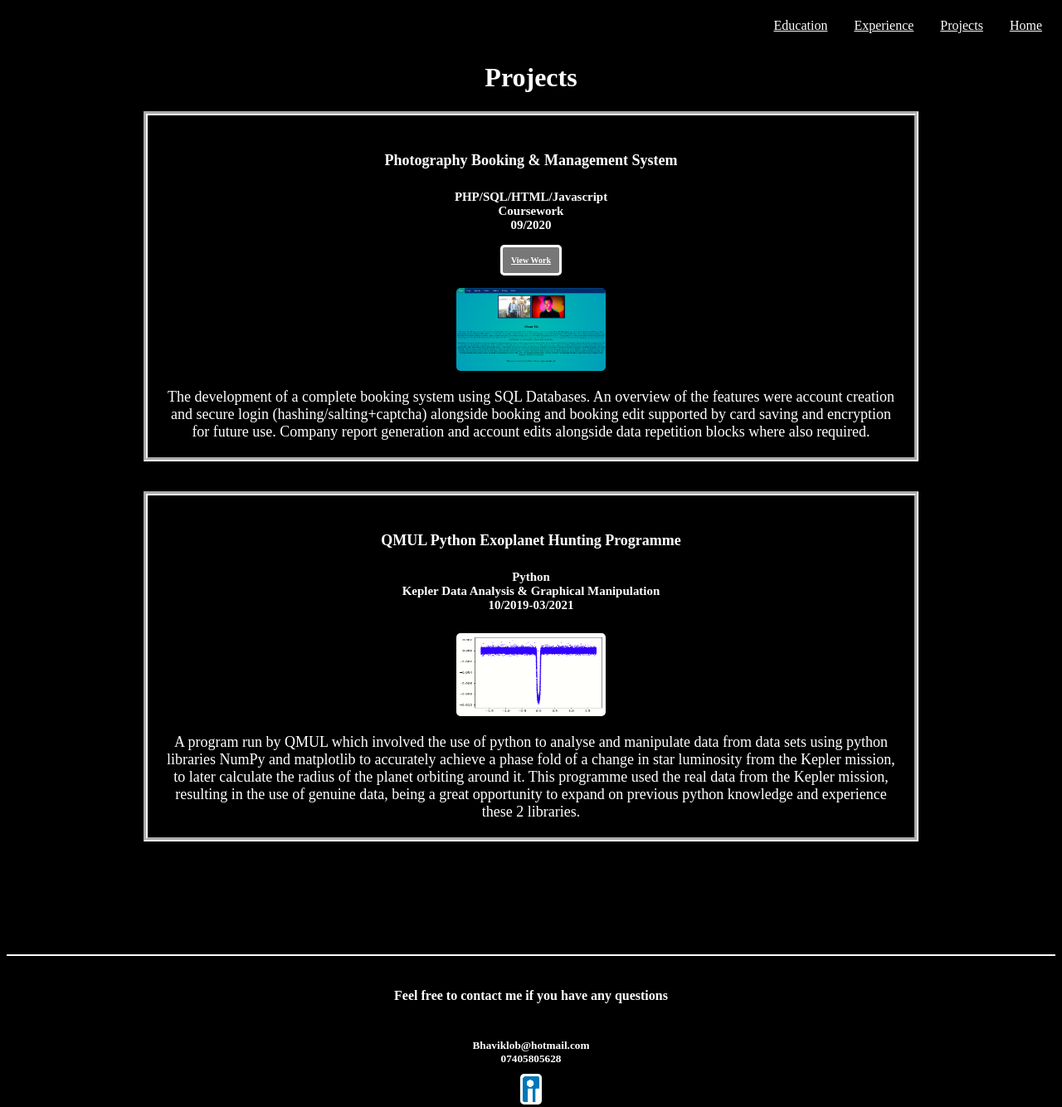
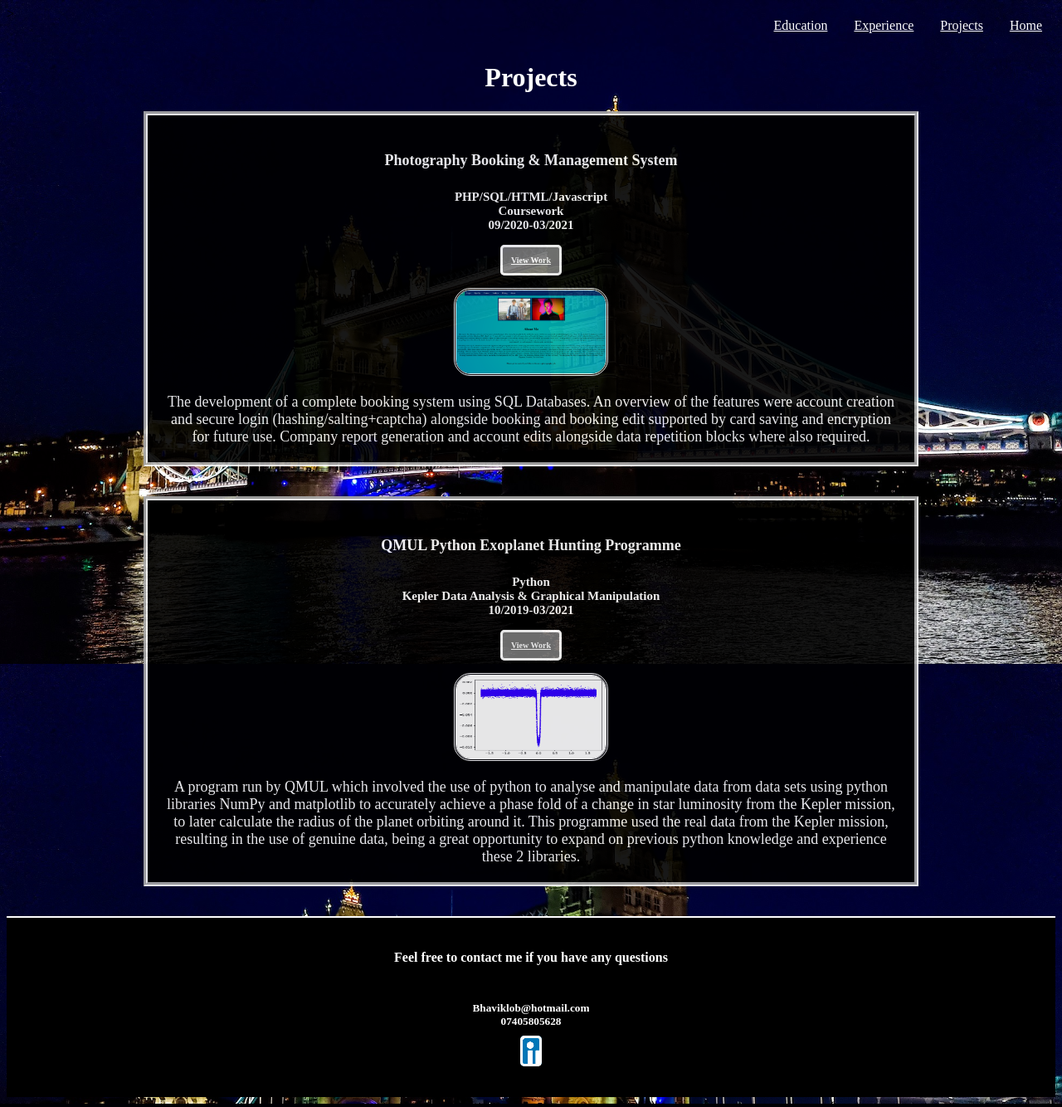
Before and after one commit to Bhavik-Gilbert/Bhavik-Gilbert.github.io, a PHP site: page /Projects.html in a window 1280 px wide. Shown: the whole page at 83% size. Run offline with PHP 8.4, Linux system fonts and the light colour scheme.

Commit message:
backdrop

```diff
--- a/CSS/Base.css
+++ b/CSS/Base.css
@@ -1,8 +1,23 @@
-body{
-    background-color: #000;
-    background-repeat: repeat;
-    background-size: 100%;
-  }
+body {
+	background-image: url("Images/background.jpg");
+	background-size: cover;
+  background-repeat: no-repeat;
+  background-attachment: fixed;
+
+}
+
+@keyframes gradient {
+	0% {
+		background-position: 0% 50%;
+	}
+	50% {
+		background-position: 100% 50%;
+	}
+	100% {
+		background-position: 0% 50%;
+	}
+}
+
 
   h1{color: #fff}
   h2{color: #fff}
@@ -12,21 +27,36 @@ body{
   h6{color: #fff}
 
 .info{display: inline-block; overflow:auto; border:5px solid #fff;padding: 20px;
-    border-radius: 10px; background-color: #000; color:#fff;
-    border-style: double; height: 200px; width: 200px; font-size: 14px; opacity: .8}
+    border-radius: 10px; color:#fff;border-style: double;
+    height: 200px; width: 200px; font-size: 14px; background-color:#000;
+    opacity:0.9}
+.info:hover{height: 300px; width:300px; font-size: 21px; opacity:1;
+    background: linear-gradient(-45deg, #000, #800000, #330000, #000);
+    background-size: 400% 400%; background-repeat: no-repeat;
+    background-attachment: fixed; animation: gradient 15s ease infinite;}
 
-.info:hover{height: 300px; width:300px; font-size: 21px; opacity:1}
+.project{border:5px solid #fff; padding: 20px; background-color: #000; opacity:0.9;
+    color:#fff; border-style: groove; height: auto; width: 70%; font-size: 18px;}
+.project:hover{opacity:1;
+    background: linear-gradient(-45deg, #000, #48AAAD, #0492C2, #000);
+    background-size: 400% 400%; background-repeat: no-repeat;
+    background-attachment: fixed; animation: gradient 15s ease infinite;}
 
-.project{border:5px solid #fff; padding: 20px; background-color: #000;
-  color:#fff; border-style: groove; height: auto; width: 70%; font-size: 18px;}
+.experience{border:5px solid #fff; padding: 20px; background-color: #000; opacity:0.9;
+    color:#fff; border-style: groove; height: auto; width: 70%; font-size: 18px;}
+.experience:hover{opacity:1;
+    background: linear-gradient(-45deg, #000, #cc4c00, #722a00, #000);
+    background-size: 400% 400%; background-repeat: no-repeat;
+    background-attachment: fixed; animation: gradient 15s ease infinite;}
 
-.experience{border:5px solid #fff; padding: 20px; background-color: #000;
-  color:#fff; border-style: groove; height: auto; width: 70%; font-size: 18px;}
+.education{border:5px solid #fff; padding: 20px; background-color: #000; opacity:0.9;
+   color:#fff; border-style: groove; height: auto; width: 70%; font-size: 18px;}
+.education:hover{opacity:1;
+    background: linear-gradient(-45deg, #000, #488050, #1d3320, #000);
+    background-size: 400% 400%; background-repeat: no-repeat;
+    background-attachment: fixed; animation: gradient 15s ease infinite;}
 
-.education{border:5px solid #fff; padding: 20px; background-color: #000;
-  color:#fff; border-style: groove; height: auto; width: 70%; font-size: 18px;}
-
-.pic{height:100px;width:180px;border: #fff; border-radius: 5px;}
+.pic{height:100px;width:180px;border: #fff; border-radius: 20px; border-style: double;}
 .pic:hover{height:300;width: 540px;}
 
 .btn {padding: 10px;font-size: 10px;color: #fff;background: #777777;border: #000;border-radius: 5px;
--- a/CSS/footer.css
+++ b/CSS/footer.css
@@ -1,12 +1,9 @@
 .footer{
-    left: 0;
-    bottom: 0;
+    position:bottom;
     width: 100%;
     background-color: #000;
-    background-size: cover;
-    height: auto;
-    margin-top: 100px;
-    padding-bottom:8px;
+    height: max-content;
+    padding-bottom:50px;
     border-top:2px solid #fff;}
 
     .content{display: inline-block; overflow:auto; right:200px}
--- a/Experience.html
+++ b/Experience.html
@@ -21,7 +21,7 @@
     <div class=experience align="center">
         <h4> Computer Science Mentor</h4>
         <h5>Leyton VI Form College<br>08/2020-08/2021</h5>
-        <h6><br><a href=http://www.leyton.ac.uk/ class=btn>View Website</a><br></h6>
+        c
         Advising students in all aspects of their coursework, ranging from usage in PHP, JavaScript, SQL, C# and Python.
         Teaching students how to correctly design and document systems during development to an industry standard, mainly
         focusing on web development and database systems with anomalies including 3D game development in unity and 2D game
--- a/Projects.html
+++ b/Projects.html
@@ -19,11 +19,11 @@
 <div align="center">
     <h1>Projects</h1>
 
-    <div class="project" align="center">
+    <div class=project align="center">
         <h4>Photography Booking & Management System</h4>
-        <h5>PHP/SQL/HTML/Javascript<br>Coursework<br>09/2020</h5>
+        <h5>PHP/SQL/HTML/Javascript<br>Coursework<br>09/2020-03/2021</h5>
         <h6><a href=http://bhavik-portfolio.epizy.com/Websites/Coursework%20-%20Photography/Home.php class=btn>View Work</a><br></h6>
-        <img class = "pic" src="CSS/Images/Titles/Coursework.PNG">
+        <img class=pic src="CSS/Images/Titles/Coursework.PNG">
         <br><br>
         The development of a complete booking system using SQL Databases. An overview of the features were account creation and secure login (hashing/salting+captcha) alongside booking and booking edit
         supported by card saving and encryption for future use. Company report generation and account edits alongside data repetition blocks where also required.
@@ -34,7 +34,9 @@
     <div class=project align="center">
         <h4>QMUL Python Exoplanet Hunting Programme</h4>
         <h5>Python<br>Kepler Data Analysis & Graphical Manipulation<br>10/2019-03/2021</h5>
-        <img class = "pic" src="CSS/Images/Titles/Exoplanet.PNG">
+        <h6><a href=https://github.com/Bhavik-Gilbert/Kepler-Data class=btn>View Work</a><br>
+        </h6>
+        <img class=pic src="CSS/Images/Titles/Exoplanet.PNG">
         <br><br>
         A program run by QMUL which involved the use of python to analyse and manipulate data from data sets using python libraries NumPy and matplotlib to accurately
         achieve a phase fold of a change in star luminosity from the Kepler mission, to later calculate the radius of the planet orbiting around it. This programme used
```
Also changed, not shown: Education.html (+11 -1 lines), CSS/Images/background.jpg (added), CSS/Images/background2.jpg (added).
